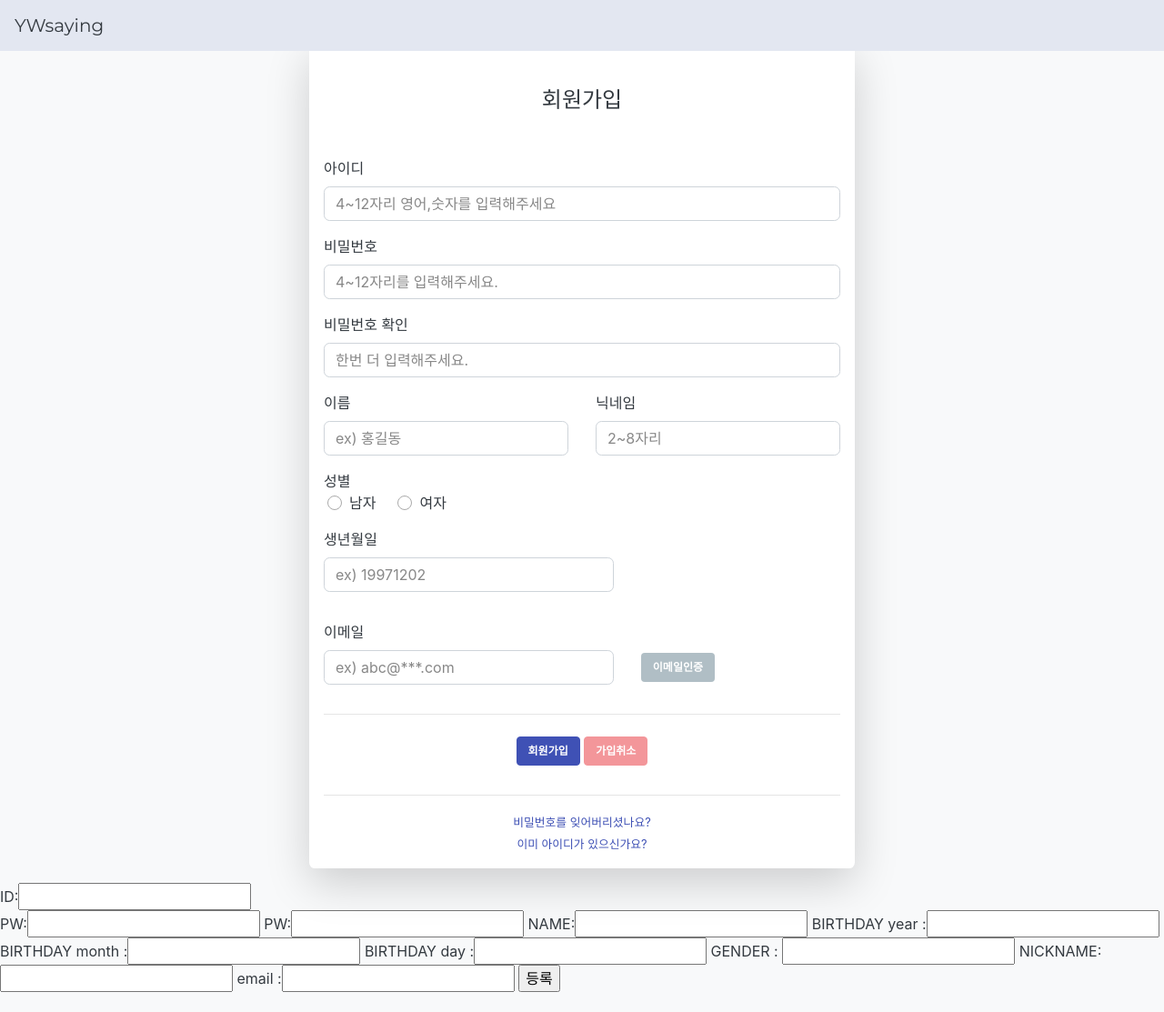
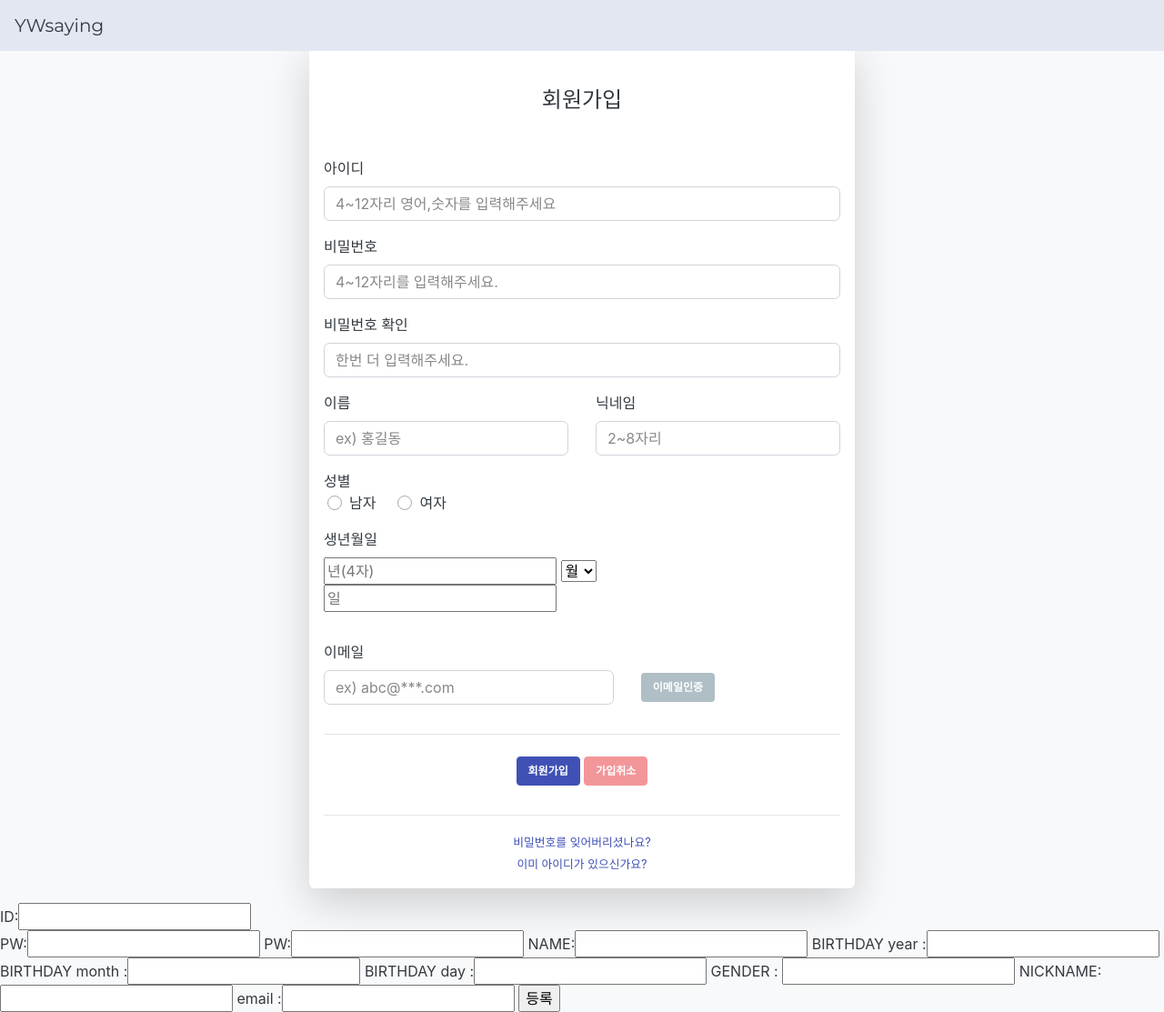
Before and after one commit to seungmindev/team, a Java web app: page /signUp in a window 1280 px wide. Shown: the whole page at 91% size. Before the commit the page ends 1091 px from the top, so only its background shows below. Run offline with Spring Boot 4, a stand-in JSP engine, Linux system fonts and the light colour scheme; the project's own start-up code is not run, and a stand-in starts its controllers and pages; some of the project's set-up classes (security, data sources, template engines, error pages and the like) are left out, and stand-ins take their place; some libraries are stand-ins or nearby versions.

Commit message:
signUp !

```diff
--- a/ywsaying/src/main/java/com/yws/ywsaying/controller/UserController.java
+++ b/ywsaying/src/main/java/com/yws/ywsaying/controller/UserController.java
@@ -54,10 +54,13 @@ public class UserController {
 		return "list";
 	}
 
+	//회원가입 페이지
 	@GetMapping(path="/signUp")
 	public String signUp() {
 		return "signUp";
 	}
+
+	//회원가입 후 로그인페이지
 	@PostMapping(path="/signUpping")
 	public String signUpping(@ModelAttribute User user,
 						HttpServletRequest request) {
@@ -74,4 +77,5 @@ public class UserController {
 
 
 
+
 }
--- a/ywsaying/src/main/webapp/WEB-INF/views/signUp.jsp
+++ b/ywsaying/src/main/webapp/WEB-INF/views/signUp.jsp
@@ -13,7 +13,7 @@
   <link rel="stylesheet" href="css/bootstrap.css">
 
   <!-- script -->
-  <script src="script/jquery-3.4.1.min.js"></script>
+  <script src="js/jquery-3.4.1.min.js"></script>
 
 
 
@@ -31,11 +31,11 @@
         <h1 class="h4 text-gray-900 mb-5">회원가입</h1>
       </div>
 
-      <form>
+      <form method="post" id="signUpForm" action="signUpping">
         <div class="row">
           <div class="form-group col">
             <label>아이디</label>
-            <input type="text" id="id" class="form-control" placeholder="4~12자리 영어,숫자를 입력해주세요" maxlength="12">
+            <input type="text" name="user_id" id="id" class="form-control" placeholder="4~12자리 영어,숫자를 입력해주세요" maxlength="12">
             <div class="check-id" id="check-id"></div>
           </div>
         </div>
@@ -43,7 +43,7 @@
         <div class="row">
           <div class="form-group col">
             <label>비밀번호</label>
-            <input type="password" id="pw" class="form-control" placeholder="4~12자리를 입력해주세요." maxlength="12">
+            <input type="password" name="user_password" id="pw" class="form-control" placeholder="4~12자리를 입력해주세요." maxlength="12">
             <div class="check-pw" id="check-pw"></div>
           </div>
         </div>
@@ -58,13 +58,13 @@
         <div class="row">
           <div class="form-group col">
             <label>이름</label>
-            <input type="text" name="name" id="name" class="form-control" placeholder="ex) 홍길동" maxlength="6">
+            <input type="text" name="user_name" id="name" class="form-control" placeholder="ex) 홍길동" maxlength="6">
             <div class="check-name" id="check-name"></div>
           </div>
 
           <div class="form-group col">
             <label>닉네임</label>
-            <input type="text" id="nick" class="form-control" placeholder="2~8자리" maxlength="8">
+            <input type="text" name="user_nickname" id="nick" class="form-control" placeholder="2~8자리" maxlength="8">
             <div class="check-nick" id="check-nick"></div>
           </div>
         </div>
@@ -72,11 +72,11 @@
         성별
         <div class="form-group row ml-1 mb-3">
           <div class="custom-control custom-radio mr-4">
-            <input type="radio" id="gender-male" name="gender" class="custom-control-input gender">
+            <input type="radio" id="gender-male" name="user_gender" value="m" class="custom-control-input gender">
             <label class="custom-control-label" for="gender-male">남자</label>
           </div>
           <div class="custom-control custom-radio">
-            <input type="radio" id="gender-female" name="gender" class="custom-control-input gender">
+            <input type="radio" id="gender-female" name="user_gender" value="f"class="custom-control-input gender">
             <label class="custom-control-label" for="gender-female">여자</label>
           </div>
           <div class="check-gender" id="check-gender"></div>
@@ -86,7 +86,23 @@
           <div class="row">
             <div class="form-group col-7">
               <label>생년월일</label>
-              <input id="birth" class="form-control " placeholder="ex) 19971202">
+              <input type="text" name="user_bir_yy"  placeholder="년(4자)" aria-label="년(4자)" class="form-control-small" maxlength="4">
+              <select name="user_bir_mm"class="form-control-small" aria-label="월">
+										<option value="">월</option>
+										 <option value="1">1</option>
+										 <option value="2">2</option>
+										 <option value="3">3</option>
+										 <option value="4">4</option>
+										 <option value="5">5</option>
+										 <option value="6">6</option>
+										 <option value="7">7</option>
+										 <option value="8">8</option>
+										 <option value="9">9</option>
+										 <option value="10">10</option>
+										 <option value="11">11</option>
+										 <option value="12">12</option>
+									</select>
+				<input type="text" name="user_bir_dd"  placeholder="일" aria-label="일" class="form-control-small" maxlength="2">
               <div class="check-birth" id="check-birth"></div>
             </div>
           </div>
@@ -95,7 +111,7 @@
         <div class="row">
           <div class="form-group col-7">
             <label>이메일</label>
-            <input type="email" id="email" class="form-control" placeholder="ex) abc@***.com">
+            <input type="email" name="user_email" id="email" class="form-control" placeholder="ex) abc@***.com">
             <div class="check-email" id="check-email"></div>
           </div>
           <div class="form-group col">
@@ -146,5 +162,5 @@
 	</form>
 
 </body>
-  <script src="script/custom.js"></script>
+  <script src="js/custom.js"></script>
 </html>
--- a/ywsaying/src/main/webapp/js/custom.js
+++ b/ywsaying/src/main/webapp/js/custom.js
@@ -197,11 +197,12 @@ $('#singUp').click(function (e) {
   }
 
   // 생년월일 정규식
-  if (birthJ) {
-    inval_Arr[4] = true;
-  } else {
-    inval_Arr[4] = false;
-  }
+  inval_Arr[4] = true;
+//  if (birthJ) {
+//    inval_Arr[4] = true;
+//  } else {
+//    inval_Arr[4] = false;
+//  }
 
   // 이메일 정규식
   if (mailJ.test($('#email').val())) {
@@ -220,7 +221,8 @@ $('#singUp').click(function (e) {
   // 유효성 모두 통과
   if (validAll) {
     alert('회원가입이 완료되었습니다.!');
-    document.location.href = "login.html";
+    document.getElementById('signUpForm').submit();
+//    document.location.href = "login.html";
 
   } else {
     alert('입력한 정보들을 다시 한번 확인해주세요 :)')
```
Also changed, not shown: ywsaying/src/main/webapp/WEB-INF/views/main.jsp (+5 -5 lines).
